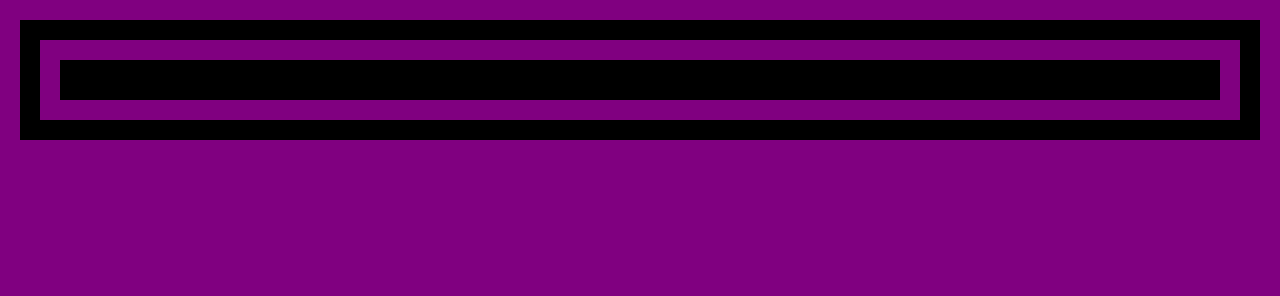
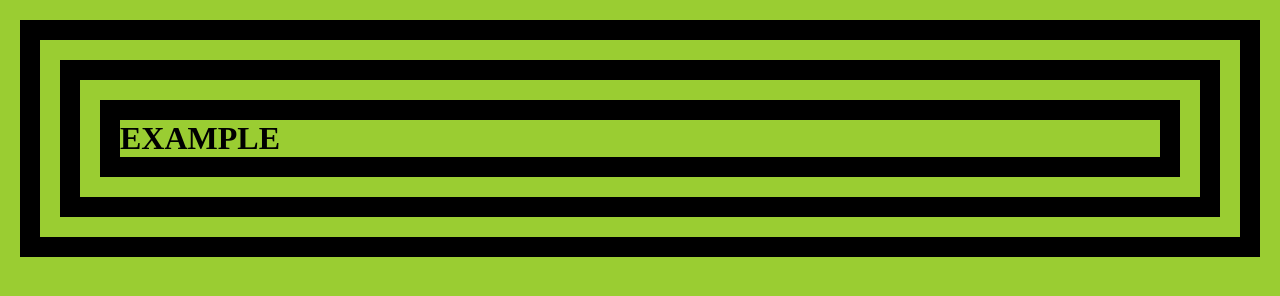
Before and after one commit to KhrystynaKozlovska/git-system, a plain HTML site: page index.html in a window 1280 px wide. Drawn offline with Linux system fonts and the light colour scheme.

Commit message:
another project

```diff
--- a/index.html
+++ b/index.html
@@ -2,10 +2,10 @@
 <html lang="en">
 <head>
   <meta charset="UTF-8">
-  <title>Git-example</title>
+  <title>Git-EXample</title>
   <link rel="stylesheet" href="style.css">
 </head>
 <body>
-
+  <h1>EXAMPLE</h1>
 </body>
 </html>
--- a/style.css
+++ b/style.css
@@ -1,5 +1,5 @@
 * {
-  background: purple;
+  background: yellowgreen;
   margin: 20px;
   border: 20px solid #000;
 }
```
